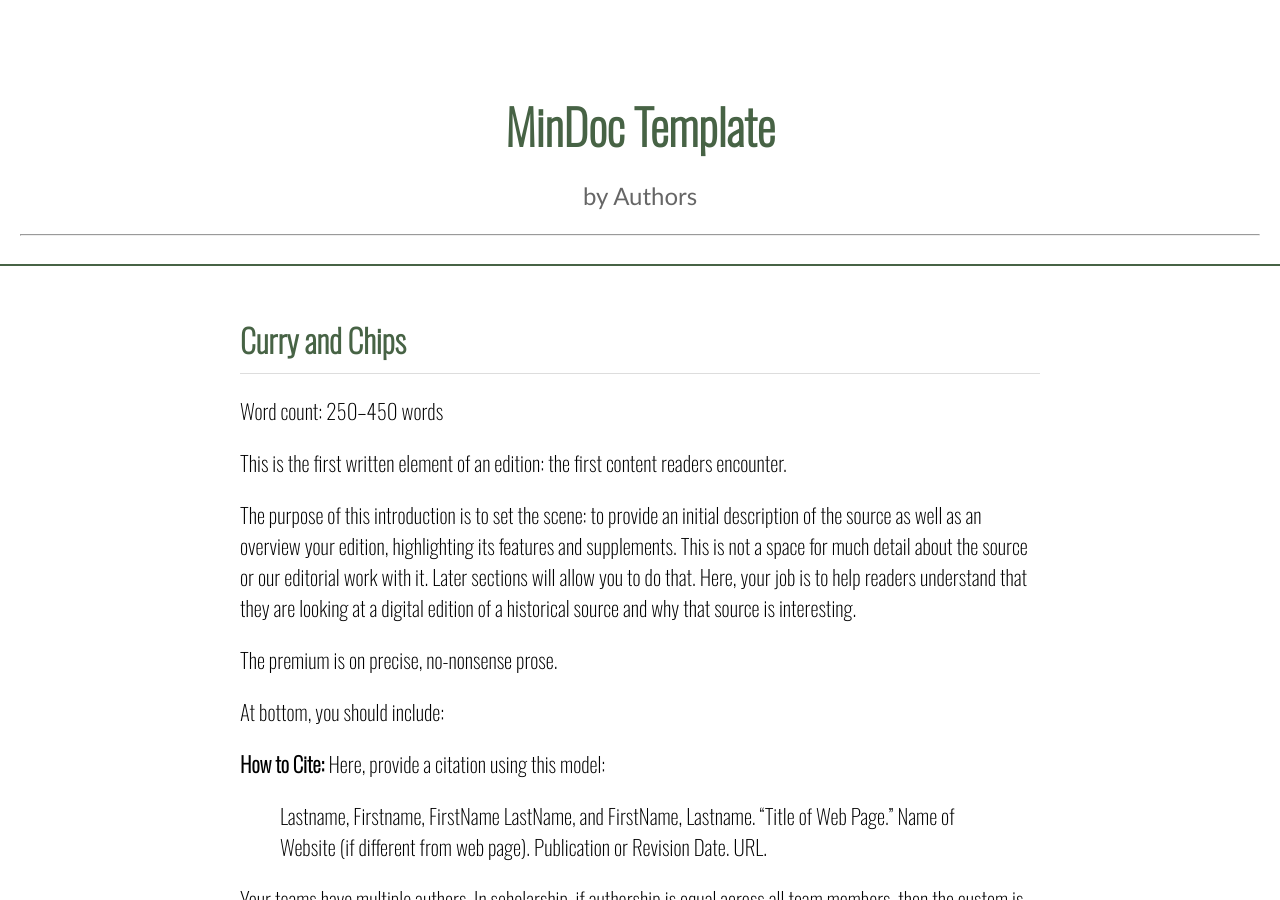
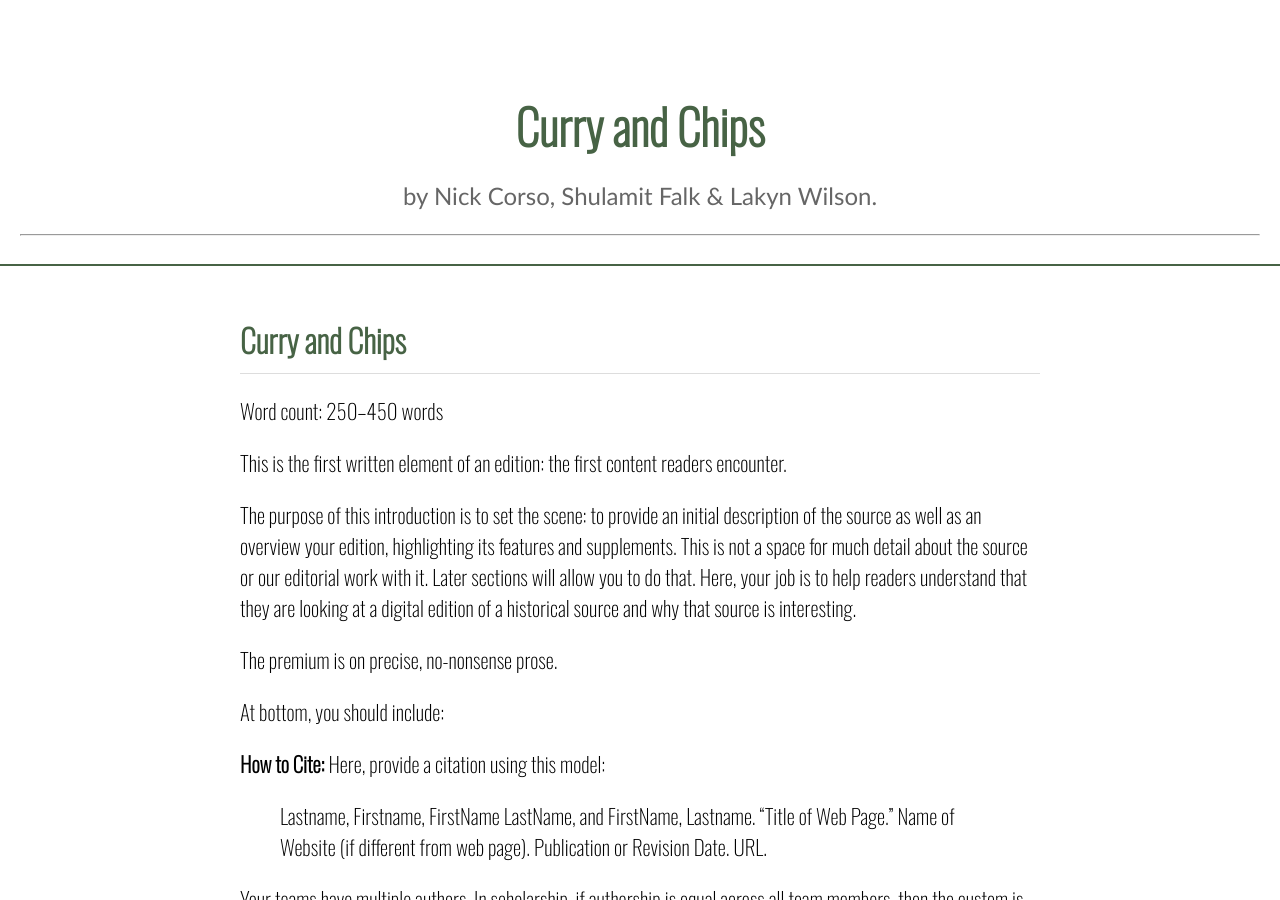
Before and after one commit to nickcorso02/currychips, a Jekyll site: the page built from index.markdown, in a window 1280 px wide and 900 px high. Built offline with Jekyll 4.4.1, drawn with Linux system fonts in a browser that asks for light colours.

Commit message:
Update _config.yml

```diff
--- a/_config.yml
+++ b/_config.yml
@@ -1,8 +1,8 @@
-title: MinDoc Template # You will insert your title here.
+title: Curry and Chips # You will insert your title here.
 email: your-email@example.com
-description: by Authors # Author names go here.
+description: by Nick Corso, Shulamit Falk & Lakyn Wilson.
 
-baseurl: "/MinDoc" # the subpath of your site. Change it if the name of your repository is other than "mindoc"
+baseurl: "/currychips" # the subpath of your site. Change it if the name of your repository is other than "mindoc"
 
 twitter_username: jekyllrb
 github_username:  jekyll
```
